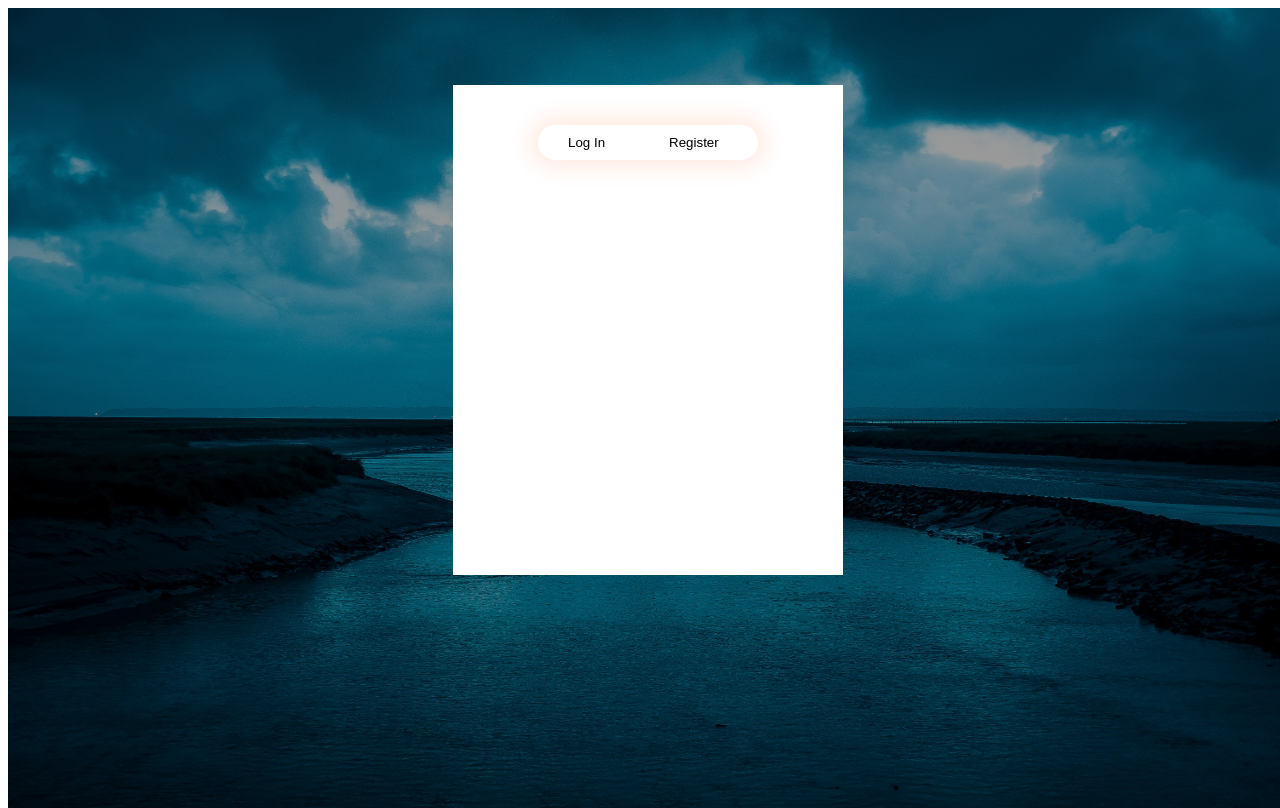
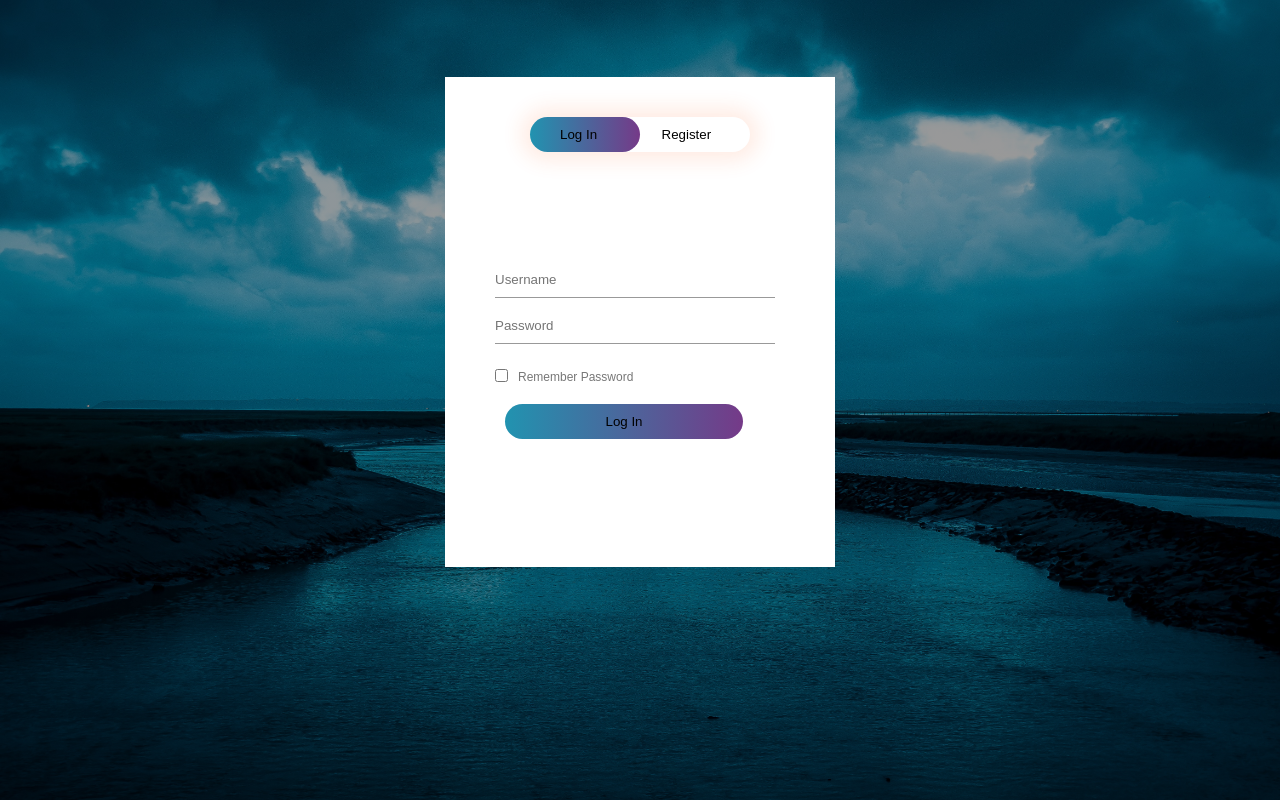
Before and after one commit to andrewhuang8158/Web-App, a Python web app: template templates/register.html in a window 1280 px wide. Run offline with Jinja, Linux system fonts and the light colour scheme; the template is opened without the code that fills it, so the values that code supplies are empty.

Commit message:
progress on register

```diff
--- a/templates/register.html
+++ b/templates/register.html
@@ -12,10 +12,38 @@
         <div class="box">
             <div class="buttons">
                 <div id="button"></div>
-                <button type="button" class="click">Log In</button>
-                <button type="button" class="click">Register</button>
+                <button type="button" class="click" onclick="login()">Log In</button>
+                <button type="button" class="click" onclick="register()">Register</button>
             </div>
+            <form id="login" class="input">
+                <input type="text" class="id-pass" placeholder="Username" required>
+                <input type="text" class="id-pass" placeholder="Password" required>
+                <input type="checkbox" class="check"><span>Remember Password</span>
+                <button type="submit" class="submit-btn">Log In</button>
+            </form>
+            <form id="register" class="input">
+                <input type="text" class="id-pass" placeholder="Username" required>
+                <input type="email" class="id-pass" placeholder="Email" required>
+                <input type="text" class="id-pass" placeholder="Password" required>
+                <input type="checkbox" class="check"><span>I agree to the terms and conditions.</span>
+                <button type="submit" class="submit-btn">Registser</button>
+            </form>
         </div>
     </div>
+    <script>
+        var x = document.getElementById("login");
+        var y = document.getElementById("register");
+        var z = document.getElementById("button");
+        function register (){
+            x.style.left = "-400px"
+            y.style.left = "50px"
+            z.style.left = "110px"
+        }
+        function login (){
+            x.style.left = "50px"
+            y.style.left = "450px"
+            z.style.left = "0px"
+        }
+    </script>
 </body>
 </html>
--- a/templates/style.css
+++ b/templates/style.css
@@ -1,3 +1,8 @@
+* {
+    margin: 0;
+    padding: 0;
+    font-family: sans-serif, 'Times New Roman', Times, serif;
+}
 
 .Main {
     height: 100%;
@@ -15,6 +20,7 @@
     margin: 6% auto;
     background: white;
     padding: 5px;
+    overflow: hidden;
 }
 
 .buttons {
@@ -36,3 +42,64 @@
 
 
 }
+
+#button {
+    top:0;
+    left:0;
+    position: absolute;
+    width: 110px;
+    height: 100%;
+    background: linear-gradient(to right, #2193b0, #753a88);
+    border-radius: 30px;
+    transition: .5s;
+}
+
+.input {
+    top: 180px;
+    position: absolute;
+    width: 280px;
+    transition: .5s;
+}
+
+.id-pass {
+    width: 100%;
+    padding: 10px 0;
+    margin: 5px 0;
+    border-left: 0;
+    border-right: 0;
+    border-top: 0;
+    border-bottom: 1px solid #999;
+    outline: none;
+    background: transparent;
+}
+
+.submit-btn {
+    width: 85%;
+    padding: 10px 30px;
+    cursor: pointer;
+    display: block;
+    margin: 10px;
+    background: linear-gradient(to right, #2193b0, #753a88);
+    border: 0;
+    outline: none;
+    border-radius: 30px;
+}
+
+.check {
+    margin: 20px 10px 12px 0;
+}
+
+span {
+    color: #777;
+    font-size: 12px;
+    bottom: 65px;
+    position: absolute;
+}
+
+#login {
+    left: 50px;
+}
+
+#register {
+    left: 450px;
+}
```
